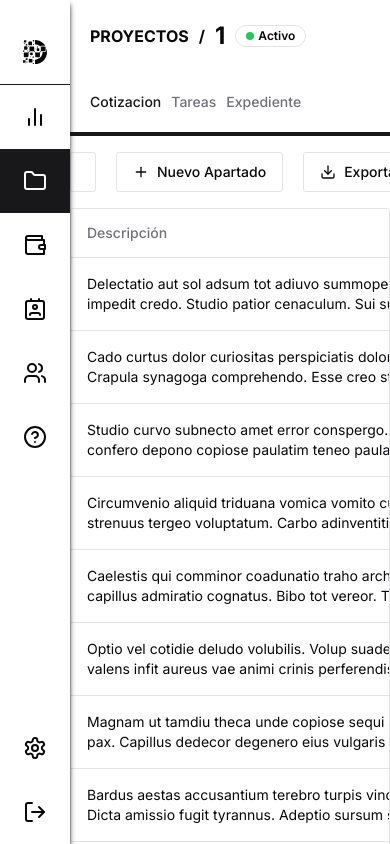
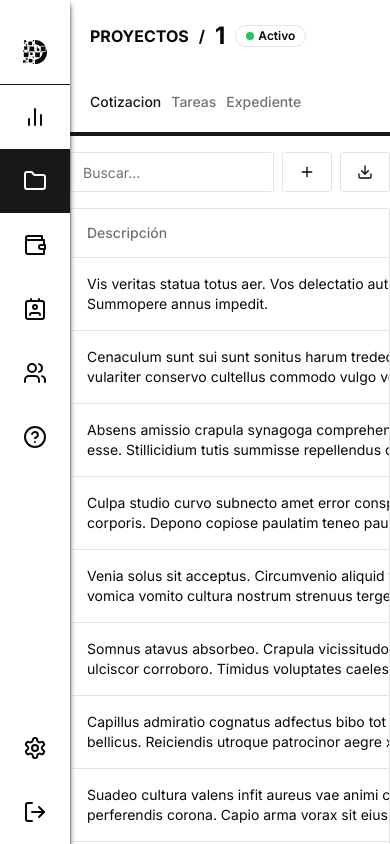
Before and after one commit to sebastianrdz/sieh-frontend, a Next.js app: page /project/1/proposal in a window 390 px wide. Built offline with nearby package versions, Linux system fonts and the light colour scheme.

Commit message:
final touches on the table

```diff
--- a/app/(main)/project/[projectId]/proposal/components/columns.tsx
+++ b/app/(main)/project/[projectId]/proposal/components/columns.tsx
@@ -59,10 +59,6 @@ export const columns: ColumnDef<IProposalElement>[] = [
   //   accessorKey: "id",
   //   header: "ID",
   // },
-  // {
-  //   accessorKey: "title",
-  //   header: "Titulo",
-  // },
   {
     accessorKey: "description",
     header: "Descripción",
--- a/app/(main)/project/[projectId]/proposal/components/data-table-budget-entry-dialog.tsx
+++ b/app/(main)/project/[projectId]/proposal/components/data-table-budget-entry-dialog.tsx
@@ -25,6 +25,13 @@ import { useForm } from "react-hook-form";
 import { Dispatch, SetStateAction } from "react";
 import { useToast } from "@/components/ui/use-toast";
 import { IProposalElement } from "../data/schema";
+import {
+  Select,
+  SelectContent,
+  SelectItem,
+  SelectTrigger,
+  SelectValue,
+} from "@/components/ui/select";
 
 interface DataTableBugetEntryDialogProps<TData> {
   open: boolean;
@@ -122,9 +129,23 @@ export function DataTableBugetEntryDialog<TData>({
               render={({ field }) => (
                 <FormItem>
                   <FormLabel>Etapa</FormLabel>
-                  <FormControl>
-                    <Input placeholder="Etapa 1" {...field} />
-                  </FormControl>
+                  <Select
+                    onValueChange={field.onChange}
+                    defaultValue={field.value}
+                  >
+                    <FormControl>
+                      <SelectTrigger>
+                        <SelectValue placeholder="Seleciona una etapa" />
+                      </SelectTrigger>
+                    </FormControl>
+                    <SelectContent side="bottom">
+                      {["Etapa 1", "Etapa 2", "Etapa 3"].map((stage) => (
+                        <SelectItem key={stage} value={`${stage}`}>
+                          {stage}
+                        </SelectItem>
+                      ))}
+                    </SelectContent>
+                  </Select>
                   <FormMessage />
                 </FormItem>
               )}
--- a/app/(main)/project/[projectId]/proposal/components/data-table-export-button.tsx
+++ b/app/(main)/project/[projectId]/proposal/components/data-table-export-button.tsx
@@ -2,6 +2,12 @@
 
 import { Icons } from "@/components/assets/icons";
 import { Button } from "@/components/ui/button";
+import {
+  Tooltip,
+  TooltipContent,
+  TooltipProvider,
+  TooltipTrigger,
+} from "@/components/ui/tooltip";
 import { Table } from "@tanstack/react-table";
 import * as XLSX from "xlsx";
 
@@ -22,9 +28,18 @@ export function DataTableExportButton<TData>({
   };
 
   return (
-    <Button onClick={downloadExcel} variant="outline">
-      <Icons.download width={16} className="mr-2" />
-      Exportar
-    </Button>
+    <TooltipProvider>
+      <Tooltip disableHoverableContent>
+        <TooltipTrigger asChild>
+          <Button onClick={downloadExcel} variant="outline" className="gap-2">
+            <Icons.download width={16} className="min-w-4" />
+            <div className="hidden sm:flex">Exportar</div>
+          </Button>
+        </TooltipTrigger>
+        <TooltipContent className="flex sm:hidden">
+          <div>Exportar</div>
+        </TooltipContent>
+      </Tooltip>
+    </TooltipProvider>
   );
 }
--- a/app/(main)/project/[projectId]/proposal/components/data-table-new-budget-entry-button.tsx
+++ b/app/(main)/project/[projectId]/proposal/components/data-table-new-budget-entry-button.tsx
@@ -4,6 +4,12 @@ import { Button } from "@/components/ui/button";
 import { Table } from "@tanstack/react-table";
 import { useState } from "react";
 import { DataTableBugetEntryDialog } from "./data-table-budget-entry-dialog";
+import {
+  Tooltip,
+  TooltipContent,
+  TooltipProvider,
+  TooltipTrigger,
+} from "@/components/ui/tooltip";
 
 interface DataTableNewBudgetEntryButtonProps<TData> {
   table: Table<TData>;
@@ -15,16 +21,25 @@ export function DataTableNewBudgetEntryButton<TData>({
   const [open, setOpen] = useState(false);
   return (
     <>
+      <TooltipProvider>
+        <Tooltip disableHoverableContent>
+          <TooltipTrigger asChild>
             <Button
               onClick={() => {
                 setOpen(true);
               }}
               variant="outline"
-        className="ml-auto"
+              className="ml-auto gap-2"
             >
-        <Icons.plus width={16} className="mr-2" />
-        Nuevo Apartado
+              <Icons.plus width={16} className="min-w-4" />
+              <div className="hidden sm:flex">Nuevo Apartado</div>
             </Button>
+          </TooltipTrigger>
+          <TooltipContent className="flex sm:hidden">
+            <div>Nuevo Apartado</div>
+          </TooltipContent>
+        </Tooltip>
+      </TooltipProvider>
 
       <DataTableBugetEntryDialog open={open} setOpen={setOpen} table={table} />
     </>
--- a/app/(main)/project/[projectId]/proposal/components/data-table.tsx
+++ b/app/(main)/project/[projectId]/proposal/components/data-table.tsx
@@ -70,7 +70,6 @@ export function DataTable<TData, TValue>({
       addRow: (element: any) => {
         const newRow: IProposalElement = {
           id: String(Math.floor(Math.random() * 10000)),
-          title: "element.title",
           description: element.description,
           price: element.price,
           stage: element.stage,
@@ -92,19 +91,9 @@ export function DataTable<TData, TValue>({
         setOriginalData(setFilterFunc);
       },
       removeRow: (rowId: string) => {
-        console.log("hey");
-        // const setFilterFunc = (old: any) =>
-        //   old.filter(
-        //     (_row: IProposalElement, index: number) => index !== rowIndex
-        //   );
         const setFilterFunc = (old: any) => {
-          const newData = old.filter(
-            (row: IProposalElement) => row.id !== rowId
-          );
-          // console.log(newData, old, rowId);
-          return newData;
+          return old.filter((row: IProposalElement) => row.id !== rowId);
         };
-        console.log(rowId);
         setData(setFilterFunc);
         setOriginalData(setFilterFunc);
       },
@@ -113,11 +102,10 @@ export function DataTable<TData, TValue>({
 
   return (
     <div className="md:container">
-      <div className="flex items-center py-4 gap-5">
+      <div className="flex items-center py-4 gap-2 sm:gap-5">
         <DataTableSearchInput table={table} value="description" />
         <DataTableNewBudgetEntryButton table={table} />
         <DataTableExportButton table={table} data={data} />
-        {/* <DataTableViewOptions table={table} /> */}
       </div>
 
       <div className="rounded-md border overflow-auto">
--- a/app/(main)/project/[projectId]/proposal/data/schema.ts
+++ b/app/(main)/project/[projectId]/proposal/data/schema.ts
@@ -2,7 +2,6 @@ import { z } from "zod"
 
 export const proposalElementSchema = z.object({
   id: z.string(),
-  title: z.string(),
   description: z.string(),
   price: z.number(),
   stage: z.string(),
--- a/app/(main)/project/[projectId]/proposal/data/seed.ts
+++ b/app/(main)/project/[projectId]/proposal/data/seed.ts
@@ -2,8 +2,7 @@ import { faker } from "@faker-js/faker"
 
 export const tasks = Array.from({ length: 72 }, () => ({
   id: `PE-${faker.number.int({ min: 1000, max: 9999 })}`,
-  title: faker.hacker.phrase().replace(/^./, (letter) => letter.toUpperCase()),
   description: faker.lorem.paragraph(),
-  price: Number(faker.finance.amount()),
-  stage: faker.helpers.arrayElement(["Etapa 1", "Etapa 2", "Etapa 3", "Etapa 4"]),
+  price: Number(faker.finance.amount({ min: 300, max: 9999 })),
+  stage: faker.helpers.arrayElement(["Etapa 1", "Etapa 2", "Etapa 3"]),
 }))
--- a/components/data-table-column-header.tsx
+++ b/components/data-table-column-header.tsx
@@ -60,11 +60,6 @@ export function DataTableColumnHeader<TData, TValue>({
             <Icons.arrowDown className="mr-2 h-3.5 w-3.5 text-muted-foreground/70" />
             Desc
           </DropdownMenuItem>
-          {/* <DropdownMenuSeparator />
-          <DropdownMenuItem onClick={() => column.toggleVisibility(false)}>
-            <EyeNoneIcon className="mr-2 h-3.5 w-3.5 text-muted-foreground/70" />
-            Hide
-          </DropdownMenuItem> */}
         </DropdownMenuContent>
       </DropdownMenu>
     </div>
--- /dev/null
+++ b/components/ui/tooltip.tsx
@@ -0,0 +1,30 @@
+"use client"
+
+import * as React from "react"
+import * as TooltipPrimitive from "@radix-ui/react-tooltip"
+
+import { cn } from "@/lib/utils"
+
+const TooltipProvider = TooltipPrimitive.Provider
+
+const Tooltip = TooltipPrimitive.Root
+
+const TooltipTrigger = TooltipPrimitive.Trigger
+
+const TooltipContent = React.forwardRef<
+  React.ElementRef<typeof TooltipPrimitive.Content>,
+  React.ComponentPropsWithoutRef<typeof TooltipPrimitive.Content>
+>(({ className, sideOffset = 4, ...props }, ref) => (
+  <TooltipPrimitive.Content
+    ref={ref}
+    sideOffset={sideOffset}
+    className={cn(
+      "z-50 overflow-hidden rounded-md border bg-popover px-3 py-1.5 text-sm text-popover-foreground shadow-md animate-in fade-in-0 zoom-in-95 data-[state=closed]:animate-out data-[state=closed]:fade-out-0 data-[state=closed]:zoom-out-95 data-[side=bottom]:slide-in-from-top-2 data-[side=left]:slide-in-from-right-2 data-[side=right]:slide-in-from-left-2 data-[side=top]:slide-in-from-bottom-2",
+      className
+    )}
+    {...props}
+  />
+))
+TooltipContent.displayName = TooltipPrimitive.Content.displayName
+
+export { Tooltip, TooltipTrigger, TooltipContent, TooltipProvider }
--- a/package.json
+++ b/package.json
@@ -22,6 +22,7 @@
     "@radix-ui/react-switch": "^1.0.3",
     "@radix-ui/react-tabs": "^1.0.4",
     "@radix-ui/react-toast": "^1.1.5",
+    "@radix-ui/react-tooltip": "^1.0.7",
     "@tailwindcss/line-clamp": "^0.4.4",
     "@tanstack/react-table": "^8.13.2",
     "axios": "^1.6.7",
```
Also changed, not shown: 1 other file (tests, documents, lock files or other folders). Lines whose indentation alone changed are shown as unchanged.
